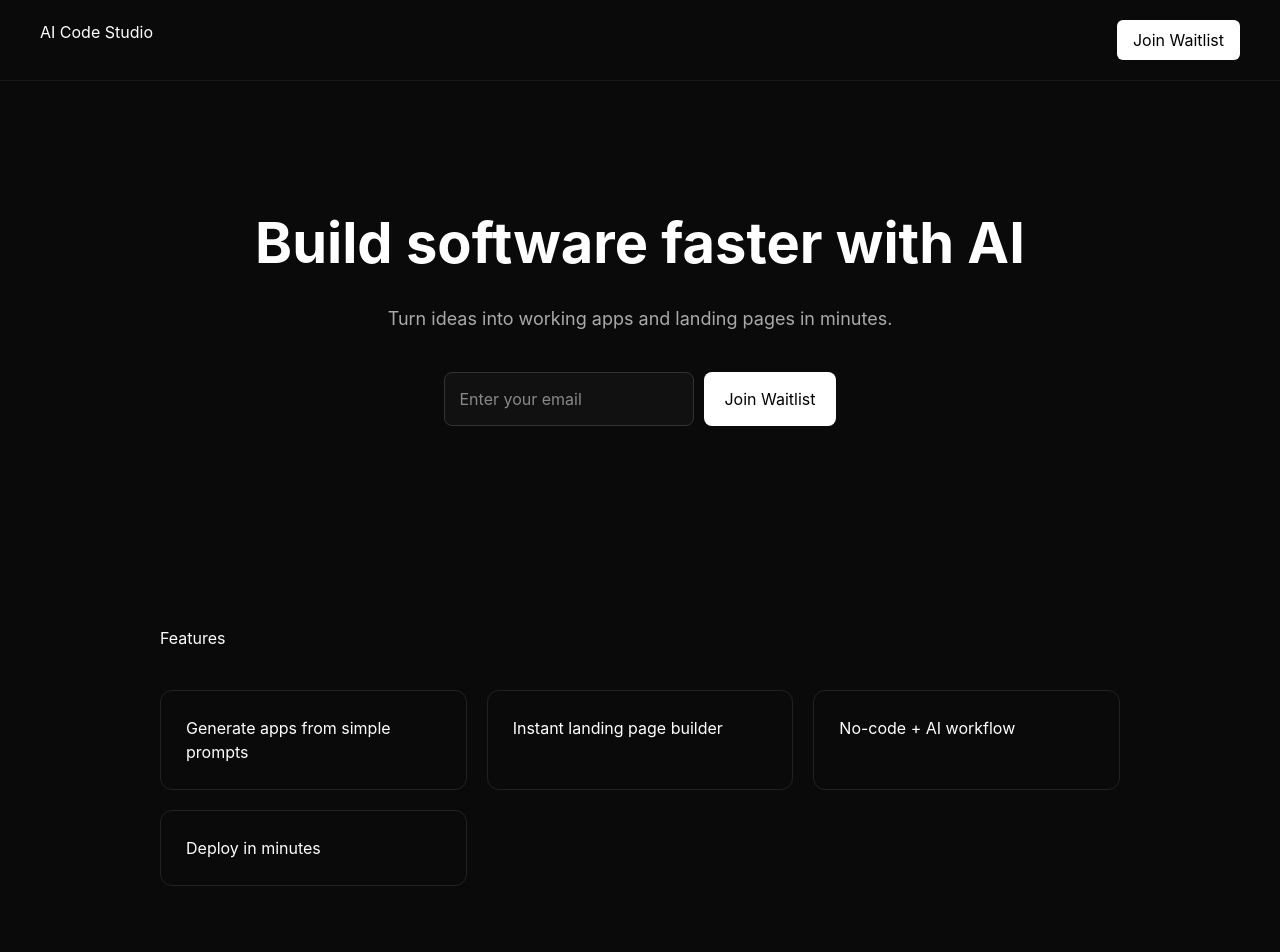
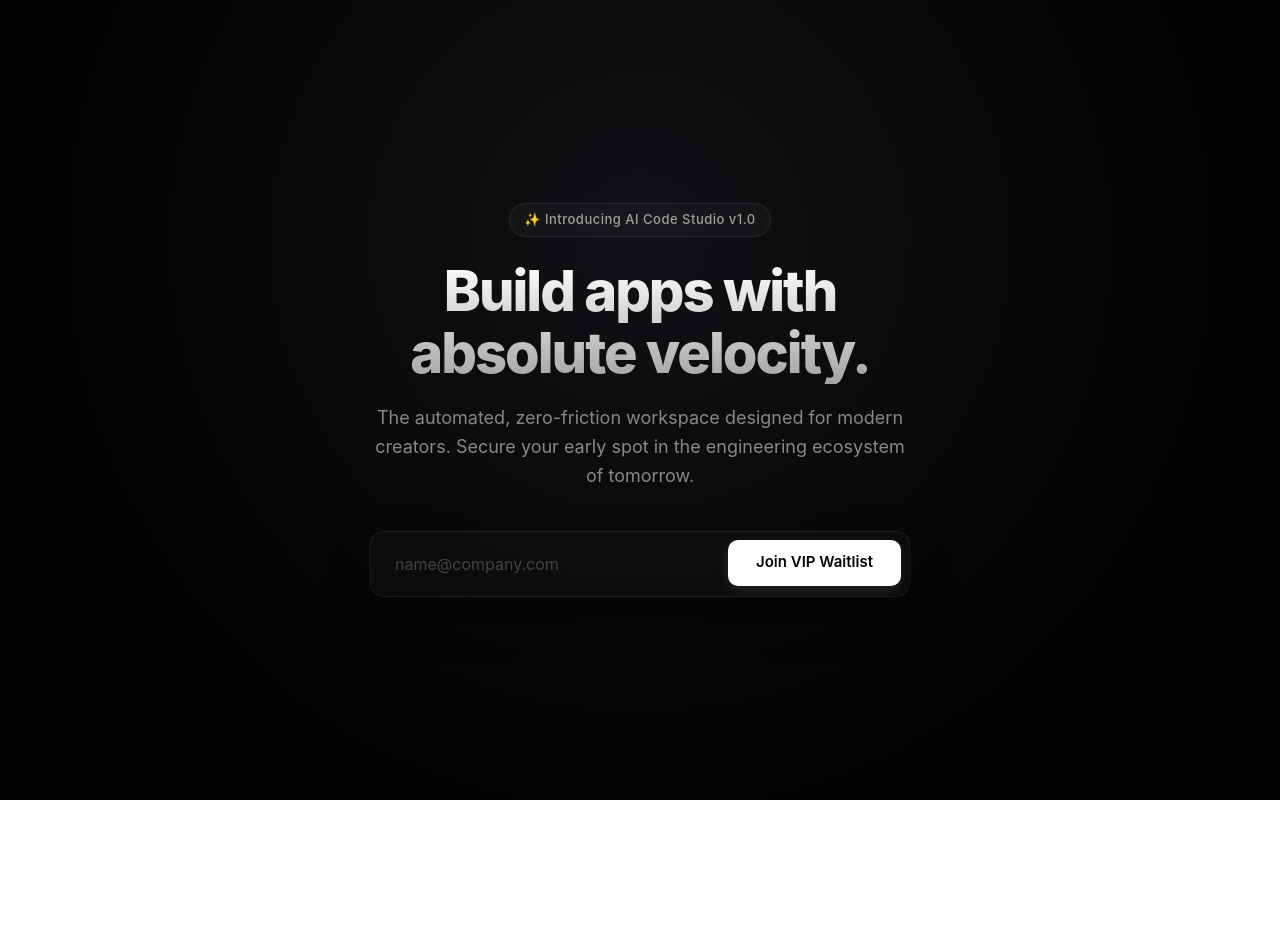
Before and after one commit to koushalr361-wq/ai-code-studio, a Next.js app: page / in a window 1280 px wide. Shown: the top 952 px of the page. After the commit the page ends 800 px from the top, so only its background shows below. Built offline with nearby package versions, Linux system fonts and the light colour scheme.

Commit message:
Update page.tsx

```diff
--- a/app/page.tsx
+++ b/app/page.tsx
@@ -1,179 +1,195 @@
 "use client";
-import { useState } from "react";
+
+import React, { useState } from "react";
+
 export default function Home() {
-  const [submitted, setSubmitted] = useState(false);
+  const [email, setEmail] = useState("");
+  const [isSubmitted, setIsSubmitted] = useState(false);
+  const [loading, setLoading] = useState(false);
+
+  const handleSubmit = async (e: React.FormEvent) => {
+    e.preventDefault();
+    if (!email) return;
+
+    setLoading(true);
+
+    // ⚠️ Points to your connected Google Form action URL
+    const FORM_URL = "https://docs.google.com/forms/d/e/1FAIpQLSdpbB9V6F9oD2zX6wK_gUz_zE3fVv8N-Z7nKw/formResponse";
+
+    const formData = new FormData();
+    formData.append("emailAddress", email);
+
+    try {
+      await fetch(FORM_URL, {
+        method: "POST",
+        mode: "no-cors",
+        body: formData,
+      });
+
+      setIsSubmitted(true);
+      setEmail("");
+    } catch (error) {
+      console.error("Submission error:", error);
+    } finally {
+      setLoading(false);
+    }
+  };
+
   return (
-    <main style={{
-      fontFamily: "Inter, Arial, sans-serif",
-      backgroundColor: "#0a0a0a",
-      color: "white",
-      minHeight: "100vh"
+    <div style={{
+      backgroundColor: "#030303",
+      backgroundImage: "radial-gradient(circle at 50% 30%, #111115 0%, #030303 70%)",
+      color: "#ffffff",
+      minHeight: "100vh",
+      display: "flex",
+      flexDirection: "column",
+      justifyContent: "center",
+      alignItems: "center",
+      fontFamily: '-apple-system, BlinkMacSystemFont, "Segoe UI", Roboto, sans-serif',
+      padding: "20px"
     }}>
+      <div style={{
+        textAlign: "center",
+        maxWidth: "580px",
+        padding: "40px 20px",
+        animation: "fadeIn 1s ease-out"
+      }}>
+        {/* Premium Badge */}
+        <div style={{
+          display: "inline-block",
+          padding: "6px 14px",
+          borderRadius: "100px",
+          backgroundColor: "rgba(255,255,255,0.03)",
+          border: "1px solid rgba(255,255,255,0.08)",
+          color: "#a0a0a0",
+          fontSize: "13px",
+          letterSpacing: "0.5px",
+          marginBottom: "24px",
+          fontWeight: 500
+        }}>
+          ✨ Introducing AI Code Studio v1.0
+        </div>
 
-      {/* NAVBAR */}
-      <nav style={{
-        display: "flex",
-        justifyContent: "space-between",
-        padding: "20px 40px",
-        borderBottom: "1px solid #1a1a1a"
-      }}>
-        <h2>AI Code Studio</h2>
-        <button style={{
-          padding: "8px 16px",
-          background: "white",
-          color: "black",
-          border: "none",
-          borderRadius: "6px",
-          cursor: "pointer"
-        }}>
-          Join Waitlist
-        </button>
-      </nav>
-
-      {/* HERO */}
-      <section style={{
-        padding: "120px 20px",
-        textAlign: "center",
-        maxWidth: "900px",
-        margin: "auto"
-      }}>
+        {/* Hero Typography */}
         <h1 style={{
           fontSize: "56px",
-          fontWeight: "700",
-          marginBottom: "20px"
+          fontWeight: 800,
+          marginBottom: "20px",
+          letterSpacing: "-2px",
+          lineHeight: "1.1",
+          background: "linear-gradient(180deg, #ffffff 0%, #a3a3a3 100%)",
+          WebkitBackgroundClip: "text",
+          WebkitTextFillColor: "transparent"
         }}>
-          Build software faster with AI
+          Build apps with absolute velocity.
         </h1>
 
         <p style={{
+          color: "#888888",
           fontSize: "18px",
-          color: "#aaa",
-          marginBottom: "40px"
+          marginBottom: "40px",
+          lineHeight: "1.6",
+          fontWeight: 400
         }}>
-          Turn ideas into working apps and landing pages in minutes.
+          The automated, zero-friction workspace designed for modern creators. Secure your early spot in the engineering ecosystem of tomorrow.
         </p>
 
-        <form
-  action="https://docs.google.com/forms/d/e/1FAIpQLSev1leZGuF5aikv6xc-S8gLzAr_1kqBO7nzOYKZ_YeFdg6GOg/formResponse"
-  method="POST"
-  target="_blank"
-  onSubmit={() => setSubmitted(true)}
-  style={{ display: "flex", justifyContent: "center", gap: "10px" }}
->
- {submitted && (
-  <p style={{ marginTop: "15px", color: "#4ade80" }}>
-    You're on the waitlist.
-  </p>
-)}
+        {/* Dynamic State Container with CSS Animation */}
+        <div style={{
+          minHeight: "60px",
+          display: "flex",
+          justifyContent: "center",
+          alignItems: "center"
+        }}>
+          {isSubmitted ? (
+            <div style={{
+              backgroundColor: "rgba(255, 255, 255, 0.01)",
+              border: "1px solid rgba(76, 175, 80, 0.3)",
+              boxShadow: "0 0 30px rgba(76, 175, 80, 0.05)",
+              padding: "24px 40px",
+              borderRadius: "16px",
+              textAlign: "center",
+              animation: "scaleUp 0.4s cubic-bezier(0.16, 1, 0.3, 1) forwards"
+            }}>
+              <div style={{ fontSize: "28px", marginBottom: "8px" }}>✦</div>
+              <h3 style={{ fontSize: "19px", color: "#4caf50", margin: "0 0 6px 0", fontWeight: 600 }}>Secure Entry Confirmed</h3>
+              <p style={{ color: "#666666", margin: 0, fontSize: "14px" }}>Check your WhatsApp shortly for an early access coordinate link.</p>
+            </div>
+          ) : (
+            <form onSubmit={handleSubmit} style={{
+              display: "flex",
+              gap: "12px",
+              width: "100%",
+              backgroundColor: "rgba(255,255,255,0.02)",
+              padding: "8px",
+              borderRadius: "14px",
+              border: "1px solid rgba(255,255,255,0.06)",
+              boxShadow: "0 20px 40px rgba(0,0,0,0.4)"
+            }}>
               <input
-    name="entry.25840948"
                 type="email"
-    placeholder="Enter your email"
+                placeholder="name@company.com"
+                value={email}
+                onChange={(e) => setEmail(e.target.value)}
                 required
                 style={{
-      padding: "14px",
-      width: "250px",
-      borderRadius: "8px",
-      border: "1px solid #333",
-      backgroundColor: "#111",
-      color: "white"
+                  flex: 1,
+                  backgroundColor: "transparent",
+                  border: "none",
+                  padding: "12px 16px",
+                  color: "#ffffff",
+                  fontSize: "16px",
+                  outline: "none"
                 }}
               />
-
-  <button style={{
-    padding: "14px 20px",
-    backgroundColor: "white",
-    color: "black",
+              <button
+                type="submit"
+                disabled={loading}
+                style={{
+                  backgroundColor: "#ffffff",
+                  color: "#000000",
                   border: "none",
-    borderRadius: "8px",
-    cursor: "pointer"
-  }}>
-    Join Waitlist
+                  borderRadius: "10px",
+                  padding: "0 28px",
+                  fontSize: "15px",
+                  fontWeight: 600,
+                  cursor: "pointer",
+                  display: "flex",
+                  alignItems: "center",
+                  justifyContent: "center",
+                  height: "46px",
+                  boxShadow: "0 4px 12px rgba(255,255,255,0.1)"
+                }}
+              >
+                {loading ? "Verifying..." : "Join VIP Waitlist"}
               </button>
             </form>
-      </section>
+          )}
+        </div>
+      </div>
 
-      {/* FEATURES */}
-      <section style={{
-        padding: "80px 20px",
-        maxWidth: "1000px",
-        margin: "auto"
-      }}>
-        <h2 style={{ marginBottom: "40px" }}>Features</h2>
-
-        <div style={{
-          display: "grid",
-          gridTemplateColumns: "repeat(auto-fit, minmax(250px, 1fr))",
-          gap: "20px"
-        }}>
-          {[
-            "Generate apps from simple prompts",
-            "Instant landing page builder",
-            "No-code + AI workflow",
-            "Deploy in minutes"
-          ].map((item, i) => (
-            <div key={i} style={{
-              padding: "25px",
-              border: "1px solid #222",
-              borderRadius: "12px",
-              transition: "all 0.2s ease"
-            }}
-            onMouseOver={(e) => {
-              e.currentTarget.style.border = "1px solid #555";
-              e.currentTarget.style.transform = "translateY(-5px)";
-            }}
-            onMouseOut={(e) => {
-              e.currentTarget.style.border = "1px solid #222";
-              e.currentTarget.style.transform = "translateY(0)";
-            }}
-            >
-              {item}
+      {/* Global CSS Inject for Ultra-Premium Native Animations */}
+      <style jsx global>{`
+        @keyframes fadeIn {
+          from { opacity: 0; transform: translateY(10px); }
+          to { opacity: 1; transform: translateY(0); }
+        }
+        @keyframes scaleUp {
+          from { opacity: 0; transform: scale(0.96); }
+          to { opacity: 1; transform: scale(1); }
+        }
+        button:hover {
+          opacity: 0.92;
+          transform: translateY(-1px);
+          transition: all 0.2s ease;
+        }
+        button:active {
+          transform: translateY(0px);
+        }
+        input::placeholder {
+          color: #444444;
+        }
+      `}</style>
     </div>
-          ))}
-        </div>
-      </section>
-
-      {/* PRICING */}
-      <section style={{
-        padding: "80px 20px",
-        maxWidth: "1000px",
-        margin: "auto"
-      }}>
-        <h2 style={{ marginBottom: "40px" }}>Pricing</h2>
-
-        <div style={{
-          display: "grid",
-          gridTemplateColumns: "repeat(auto-fit, minmax(250px, 1fr))",
-          gap: "20px"
-        }}>
-          {[
-            { name: "Starter", price: "₹799/month" },
-            { name: "Creator", price: "₹1299/month" },
-            { name: "Agency", price: "₹2499/month" }
-          ].map((plan, i) => (
-            <div key={i} style={{
-              padding: "30px",
-              border: "1px solid #222",
-              borderRadius: "12px",
-              textAlign: "center",
-              transition: "all 0.2s ease"
-            }}
-            onMouseOver={(e) => {
-              e.currentTarget.style.border = "1px solid #555";
-              e.currentTarget.style.transform = "scale(1.03)";
-            }}
-            onMouseOut={(e) => {
-              e.currentTarget.style.border = "1px solid #222";
-              e.currentTarget.style.transform = "scale(1)";
-            }}
-            >
-              <h3>{plan.name}</h3>
-              <p style={{ marginTop: "10px", color: "#aaa" }}>{plan.price}</p>
-            </div>
-          ))}
-        </div>
-      </section>
-
-    </main>
   );
 }
```
Lines whose indentation alone changed are shown as unchanged.
